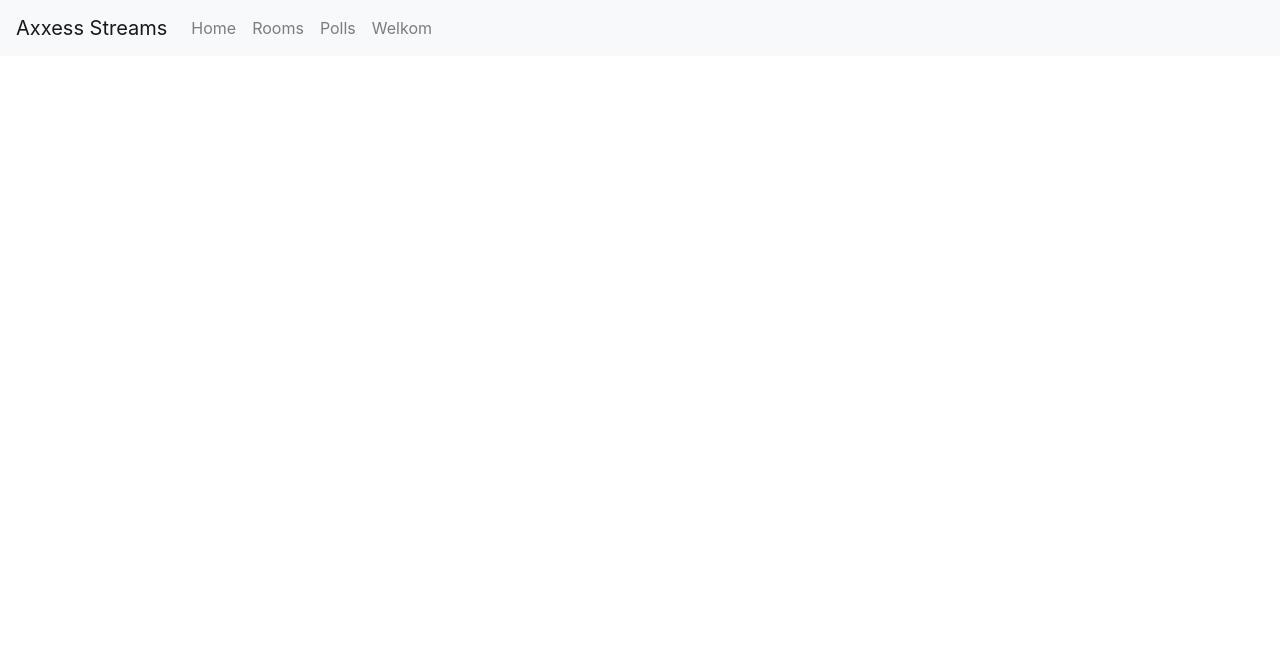
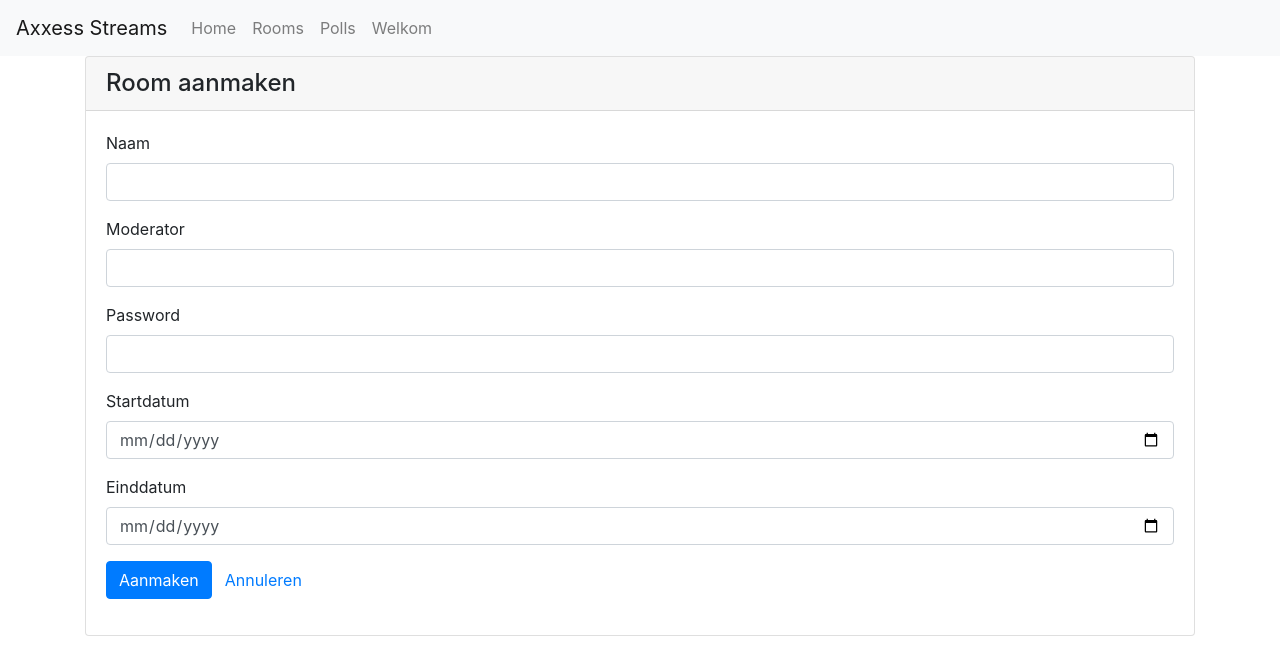
Before and after one commit to kevinhugens/Project4.0-FrontEnd, an Angular app: page /rooms/create in a window 1280 px wide. Before the commit this address led to /. Shown: the top 672 px of the page. Built offline with nearby package versions, Linux system fonts and the light colour scheme.

Commit message:
rooms create form

```diff
--- a/package.json
+++ b/package.json
@@ -31,9 +31,9 @@
     "@angular-devkit/build-angular": "~0.1000.2",
     "@angular/cli": "~10.0.2",
     "@angular/compiler-cli": "~10.0.3",
-    "@types/node": "^12.11.1",
     "@types/jasmine": "~3.5.0",
     "@types/jasminewd2": "~2.0.3",
+    "@types/node": "^12.11.1",
     "codelyzer": "^6.0.0",
     "jasmine-core": "~3.5.0",
     "jasmine-spec-reporter": "~5.0.0",
--- a/src/app/app-routing.module.ts
+++ b/src/app/app-routing.module.ts
@@ -2,12 +2,14 @@ import { NgModule } from '@angular/core';
 import { Routes, RouterModule } from '@angular/router';
 import { HomeComponent } from './home/home/home.component';
 import { PollsComponent } from './polls/polls/polls.component';
-import { RoomsComponent} from './rooms/rooms/rooms.component';
+import { RoomsComponent } from './rooms/rooms/rooms.component';
+import { RoomsCreateComponent } from './rooms/rooms-create/rooms-create.component';
 
 const routes: Routes = [
   { path: '', redirectTo: 'home', pathMatch: 'full' },
   { path: 'home', component: HomeComponent},
   { path: 'rooms', component: RoomsComponent },
+  { path: 'rooms/create', component: RoomsCreateComponent },
   { path: 'polls', component: PollsComponent }
 ];
 
--- /dev/null
+++ b/src/app/rooms/rooms-create/rooms-create.component.html
@@ -0,0 +1,56 @@
+<div class="card">
+  <h4 class="card-header">Room aanmaken</h4>
+  <div class="card-body">
+    <form [formGroup]="form" (ngSubmit)="onSubmit()">
+      <div class="form-group">
+        <label for="name">Naam</label>
+        <input type="text" formControlName="name" class="form-control"
+               [ngClass]="{ 'is-invalid': submitted && f.name.errors }" />
+        <div *ngIf="submitted && f.name.errors" class="invalid-feedback">
+          <div *ngIf="f.name.errors.required">Name is required</div>
+        </div>
+      </div>
+
+      <div class="form-group">
+        <label for="lastName">Moderator</label>
+        <input type="text" formControlName="moderator" class="form-control"
+               [ngClass]="{ 'is-invalid': submitted && f.moderator.errors }" />
+        <div *ngIf="submitted && f.moderator.errors" class="invalid-feedback">
+          <div *ngIf="f.moderator.errors.required">Moderator is required ???</div>
+        </div>
+      </div>
+      <div class="form-group">
+        <label for="password">Password</label>
+        <input type="password" formControlName="password" class="form-control"
+               [ngClass]="{ 'is-invalid': submitted && f.password.errors }" />
+        <div *ngIf="submitted && f.password.errors" class="invalid-feedback">
+          <div *ngIf="f.password.errors.required">Password is required</div>
+        </div>
+      </div>
+      <div class="form-group">
+        <label for="password">Startdatum</label>
+        <input type="date" formControlName="startDate" class="form-control"
+               [ngClass]="{ 'is-invalid': submitted && f.startDate.errors }" />
+        <div *ngIf="submitted && f.startDate.errors" class="invalid-feedback">
+          <div *ngIf="f.startDate.errors.required">Start Date is required</div>
+        </div>
+      </div>
+      <div class="form-group">
+        <label for="password">Einddatum</label>
+        <input type="date" formControlName="endDate" class="form-control"
+               [ngClass]="{ 'is-invalid': submitted && f.endDate.errors }" />
+        <div *ngIf="submitted && f.endDate.errors" class="invalid-feedback">
+          <div *ngIf="f.endDate.errors.required">Start Date is required</div>
+        </div>
+      </div>
+      <div class="form-group">
+        <button [disabled]="loading" class="btn btn-primary">
+          <span *ngIf="loading" class="spinner-border spinner-border-sm mr-1"></span>
+          Aanmaken
+        </button>
+        <a routerLink="/login" class="btn btn-link">Annuleren</a>
+      </div>
+
+    </form>
+  </div>
+</div>
--- /dev/null
+++ b/src/app/rooms/rooms-create/rooms-create.component.ts
@@ -0,0 +1,39 @@
+import { Component, OnInit } from '@angular/core';
+import { FormBuilder, FormGroup, Validators, FormControl } from '@angular/forms';
+import { ActivatedRoute, Router } from '@angular/router';
+import { first } from 'rxjs/operators';
+
+@Component({
+  selector: 'app-rooms-create',
+  templateUrl: './rooms-create.component.html',
+  styleUrls: ['./rooms-create.component.scss']
+})
+export class RoomsCreateComponent implements OnInit {
+
+
+  form: FormGroup;
+  loading = false;
+  submitted = false;
+
+
+  constructor(private formBuilder: FormBuilder,
+    private route: ActivatedRoute,
+    private router: Router,) { }
+
+    ngOnInit(): void {
+      this.form = this.formBuilder.group({
+        name: ['', Validators.required],
+        moderator: ['', Validators.required],
+        password: ['', Validators.required],
+        startDate: ['', Validators.required],
+        endDate: ['', Validators.required]
+      });
+    }
+
+  get f () { return this.form.controls; }
+
+  onSubmit () {
+    this.submitted = true;
+  }
+
+}
```
Also changed, not shown: src/app/rooms/rooms.module.ts (+5 -2 lines), src/app/shared/shared.module.ts (+12 -3 lines), src/app/rooms/rooms-create/rooms-create.component.scss (added), 2 other files (tests, documents, lock files or other folders).
